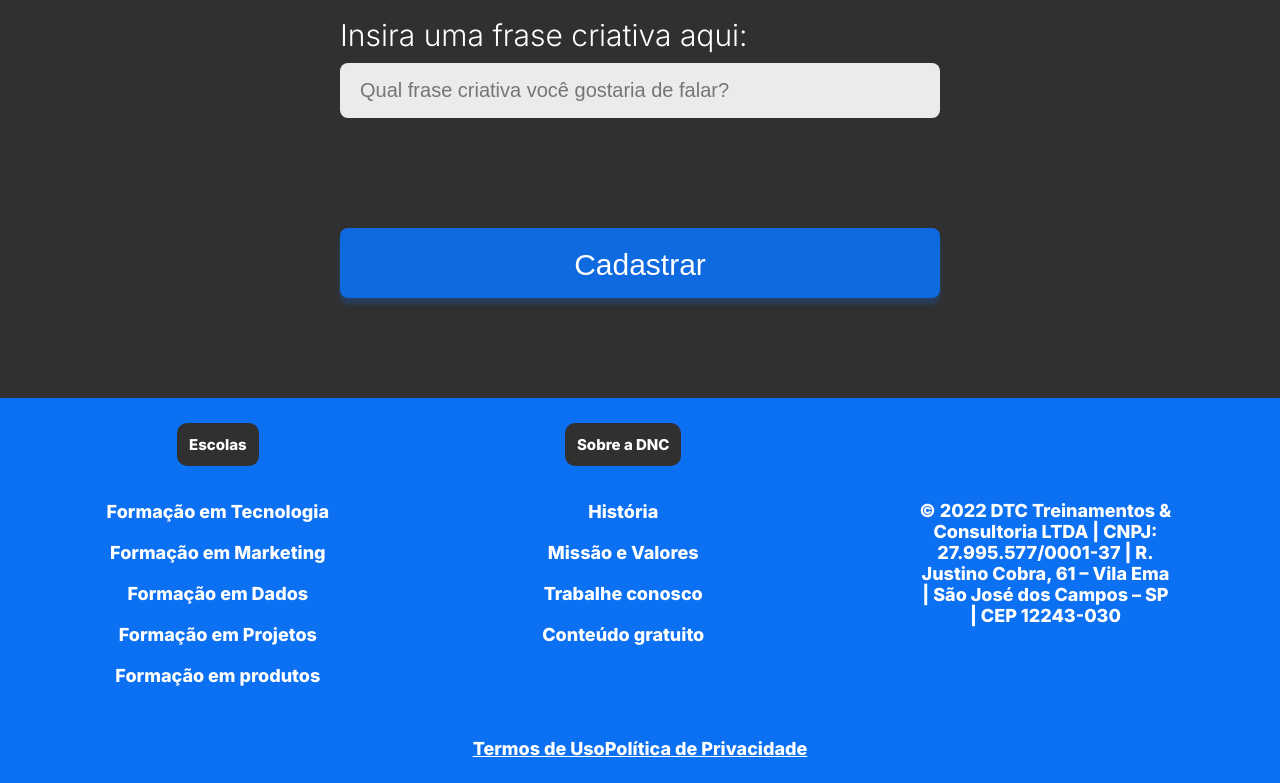
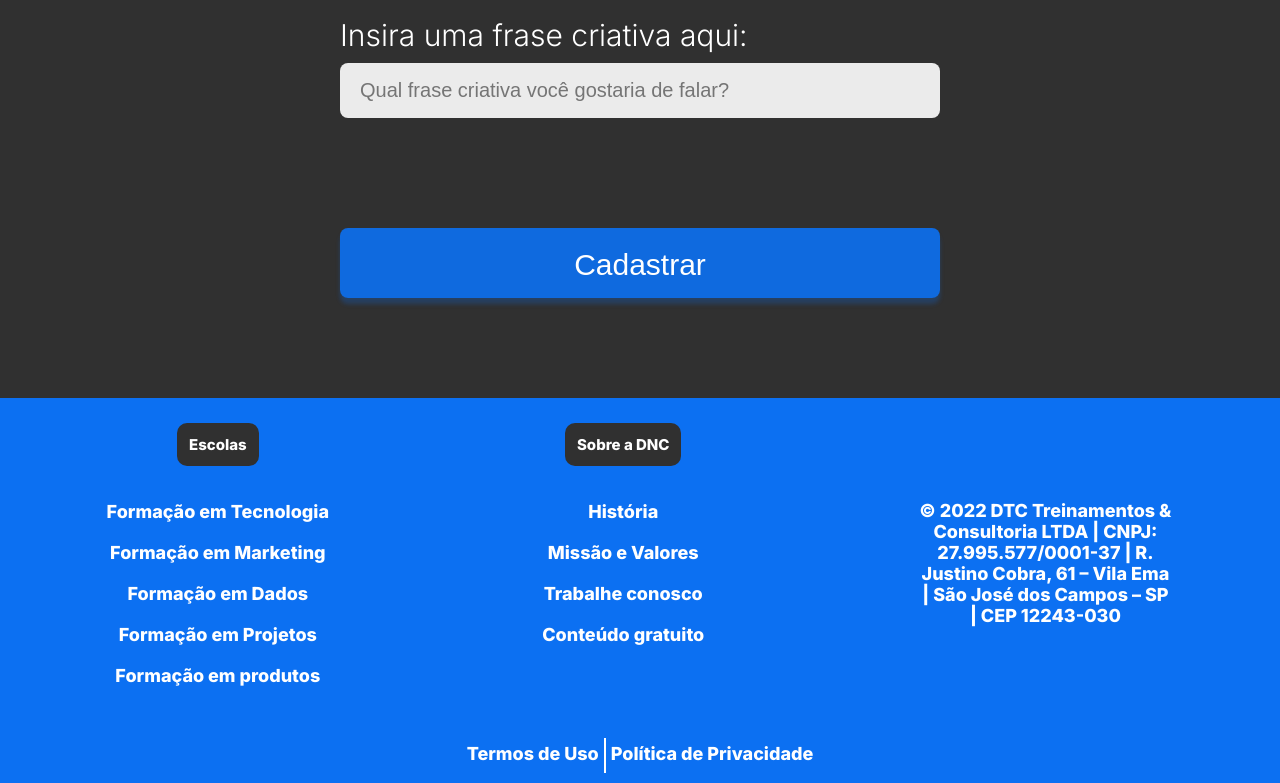
Before and after one commit to Christian-Yugen/bootcamp-dnc, a plain HTML site: page index.html in a window 1280 px wide. Shown: the part 1248-2031 px from the top of the page. Drawn offline with Linux system fonts and the light colour scheme.

Commit message:
Finalizado footer

```diff
--- a/style.css
+++ b/style.css
@@ -257,4 +257,16 @@
     font-size: 18px;
     font-weight: 600;
     color: white;
+    text-decoration: none;
+    padding: 5px;
 }
+
+footer .linha2 a:first-child{
+    border-right: 2px solid white;
+
+}
+
+footer .linha2 a::hover{
+    color: var(--cinza-hover);
+
+}
```
